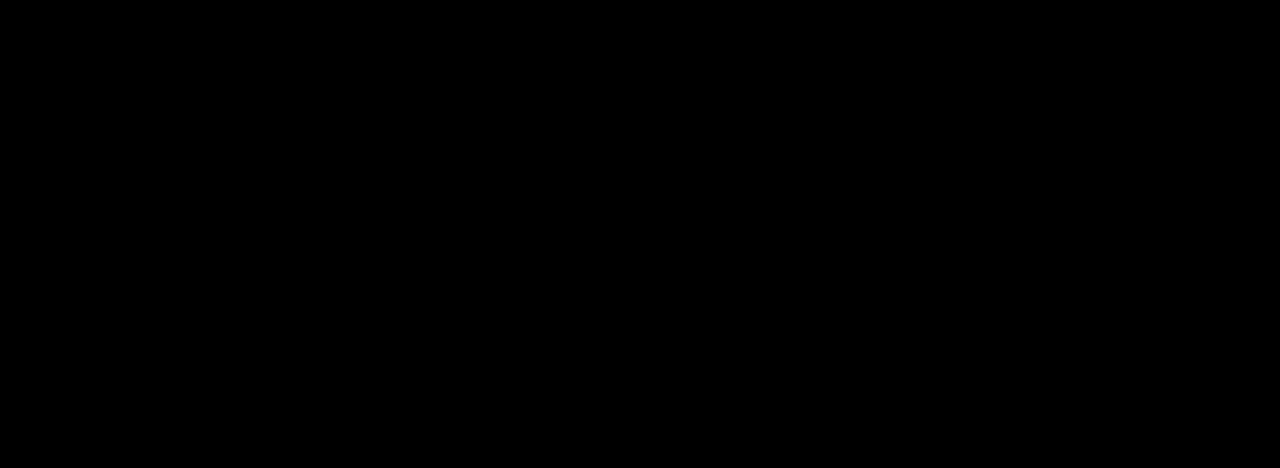
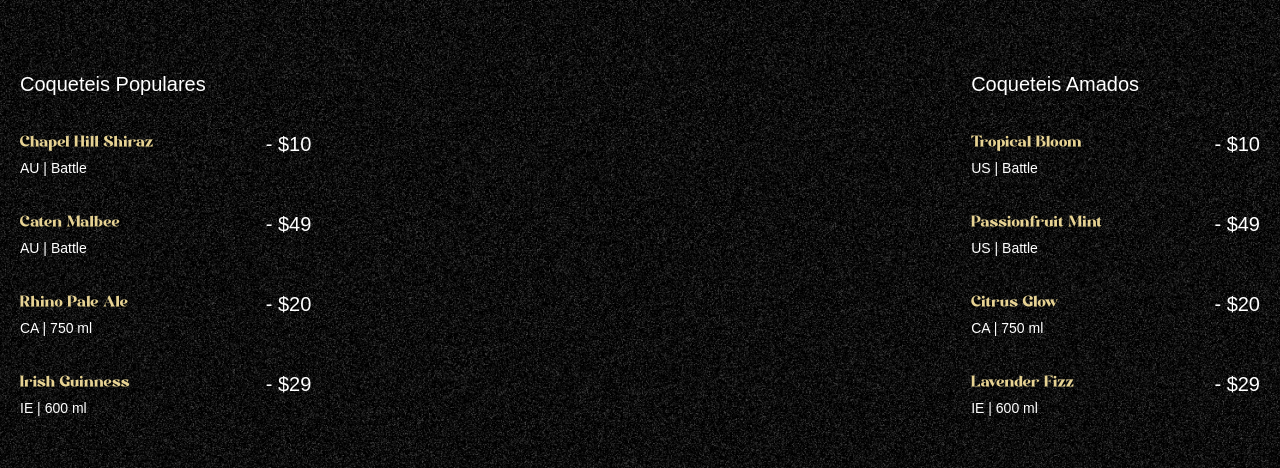
Before and after one commit to allangdasilva/projeto-mojito, a Next.js app: page / in a window 1280 px wide. Shown: the part 890-1358 px from the top of the page. Built offline with nearby package versions, Linux system fonts and the light colour scheme; a web font is replaced by a local one.

Commit message:
Implementação da cocktails section completa

```diff
--- a/src/app/page.js
+++ b/src/app/page.js
@@ -1,10 +1,11 @@
+import Cocktails from "@/components/Cocktails";
 import Hero from "@/components/Hero";
 
 export default function Home() {
   return (
     <>
       <Hero />
-      <div className="h-dvh bg-black"></div>
+      <Cocktails />
     </>
   );
 }
--- /dev/null
+++ b/src/components/Cocktails.jsx
@@ -0,0 +1,82 @@
+"use client";
+
+import Image from "next/image";
+import { cocktailLists, mockTailLists } from "@/constants";
+import { useGSAP } from "@gsap/react";
+import { ScrollTrigger } from "gsap/all";
+import gsap from "gsap";
+gsap.registerPlugin(ScrollTrigger);
+
+export default function Cocktails() {
+  useGSAP(() => {
+    const parallaxTimeline = gsap.timeline({
+      scrollTrigger: {
+        trigger: "#cocktails",
+        start: "top 30%",
+        end: "bottom 80%",
+        scrub: true,
+      },
+    });
+    parallaxTimeline
+      .from("#c-left-leaf", { x: -100, y: 100 })
+      .from("#c-right-leaf", { x: 100, y: 100 });
+  }, []);
+
+  return (
+    <>
+      <section id="cocktails" className="noisy">
+        <Image
+          src={`/images/cocktail-left-leaf.png`}
+          width={294}
+          height={332}
+          alt="leaft-leaf"
+          id="c-left-leaf"
+        />
+        <Image
+          src={`/images/cocktail-right-leaf.png`}
+          width={315}
+          height={332}
+          alt="right-leaf"
+          id="c-right-leaf"
+        />
+
+        <div className="list">
+          <div className="popular">
+            <h2>Coqueteis Populares</h2>
+
+            <ul>
+              {cocktailLists.map(({ name, country, detail, price }) => (
+                <li key={name}>
+                  <div className="md:me-28">
+                    <h3>{name}</h3>
+                    <p>
+                      {country} | {detail}
+                    </p>
+                  </div>
+                  <span>- {price}</span>
+                </li>
+              ))}
+            </ul>
+          </div>
+          <div className="loved">
+            <h2>Coqueteis Amados</h2>
+
+            <ul>
+              {mockTailLists.map(({ name, country, detail, price }) => (
+                <li key={name}>
+                  <div className="me-28">
+                    <h3>{name}</h3>
+                    <p>
+                      {country} | {detail}
+                    </p>
+                  </div>
+                  <span>- {price}</span>
+                </li>
+              ))}
+            </ul>
+          </div>
+        </div>
+      </section>
+    </>
+  );
+}
```
